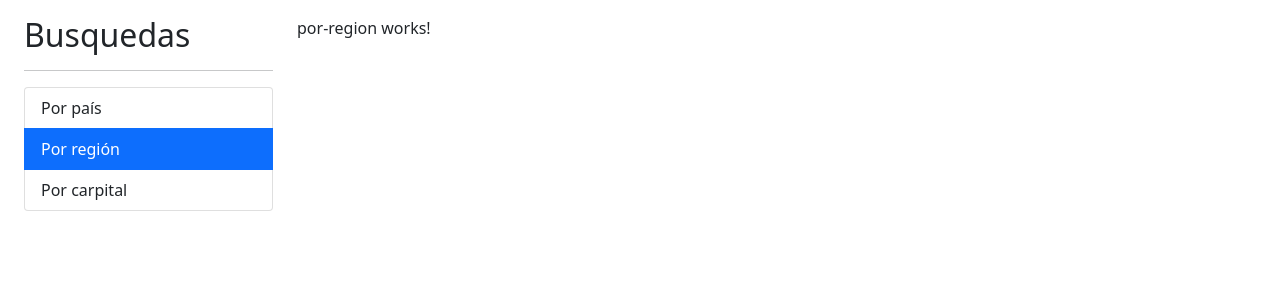
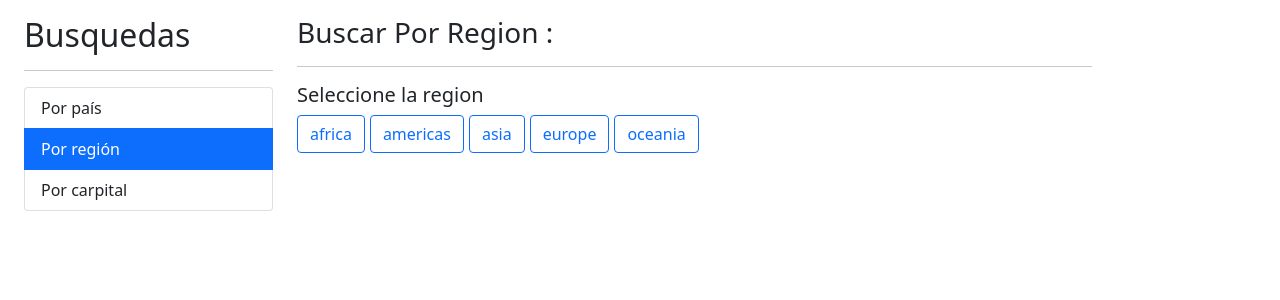
Before and after one commit to Yhomarth/PaisesApp, an Angular app: page /region in a window 1280 px wide. Shown: the top 300 px of the page. Built offline with nearby package versions, Linux system fonts and the light colour scheme.

Commit message:
clase 115 completada, fin de la pantalla de ver pais

```diff
--- a/src/app/pais/pages/por-region/por-region.component.html
+++ b/src/app/pais/pages/por-region/por-region.component.html
@@ -1 +1,25 @@
-<p>por-region works!</p>
+
+
+
+<h3>Buscar Por Region : <small>{{regionActiva | titlecase}} </small></h3>
+
+<hr>
+
+<h5>Seleccione la region</h5>
+
+<!-- [class.btn-primary] = "region === regionActiva" -->
+<!-- [ngClass] = "{
+                'btn-primary' : region === regionActiva,
+                'btn-outline-primary' : region !== regionActiva
+            }"
+-->
+
+<div class="row">
+    <div class="col">
+        <button
+            *ngFor="let region of regiones"
+            class="btn btn-outline-primary"
+            (click)="activarRegion(region)"
+            >{{region}}</button>
+    </div>
+</div>
--- a/src/app/pais/pages/por-region/por-region.component.ts
+++ b/src/app/pais/pages/por-region/por-region.component.ts
@@ -1,16 +1,27 @@
-import { Component, OnInit } from '@angular/core';
+import { Component } from '@angular/core';
 
 @Component({
   selector: 'app-por-region',
   templateUrl: './por-region.component.html',
-  styles: [
+  styles: [`
+
+    button{
+      margin-right: 5px;
+    }
+  `
   ]
 })
-export class PorRegionComponent implements OnInit {
+export class PorRegionComponent {
+
+  regiones: string[] = ['africa', 'americas', 'asia', 'europe', 'oceania'];
+  regionActiva: string = '';
 
   constructor() { }
 
-  ngOnInit(): void {
+  activarRegion(region: string){
+    this.regionActiva = region
   }
 
+
+
 }
--- a/src/app/pais/pages/ver-pais/ver-pais.component.html
+++ b/src/app/pais/pages/ver-pais/ver-pais.component.html
@@ -24,10 +24,39 @@
             <h3>Información</h3>
             <ul class="list-group">
                 <li class="list-group-item">
-                    <strong>Población</strong> {{ pais.population | number }}
+                    <strong>Población:</strong> {{ pais.population | number }}
+                </li>
+                <li class="list-group-item">
+                    <strong>Código numérico:</strong> {{ pais.numericCode }}
+                </li>
+                <li class="list-group-item">
+                    <strong>Código alpha3:</strong> {{ pais.alpha3Code }}
                 </li>
             </ul>
         </div>
 
     </div>
+
+
+    <h3 class="mt-4">Traducciones</h3>
+    <div class="row">
+        <div class="col">
+            <span class="badge bg-primary mr-1"> {{ pais.translations.de }} </span>
+            <span class="badge bg-primary mr-1"> {{ pais.translations.es }} </span>
+            <span class="badge bg-primary mr-1"> {{ pais.translations.fr }} </span>
+            <span class="badge bg-primary mr-1"> {{ pais.translations.ja }} </span>
+            <span class="badge bg-primary mr-1"> {{ pais.translations.it }} </span>
+            <span class="badge bg-primary mr-1"> {{ pais.translations.pt }} </span>
+            <span class="badge bg-primary mr-1"> {{ pais.translations.nl }} </span>
+            <span class="badge bg-primary mr-1"> {{ pais.translations.de }} </span>
+            <span class="badge bg-primary mr-1"> {{ pais.translations.fa }} </span>
+        </div>
+    </div>
+
+
+    <pre class="mt-5">
+        {{ pais | json }}
+    </pre>
+
+
 </ng-template>
--- a/src/styles.css
+++ b/src/styles.css
@@ -3,3 +3,7 @@
 .small-flag {
     width: 50px;
 }
+
+.mr-1 {
+    margin-right: 5px;
+}
```
